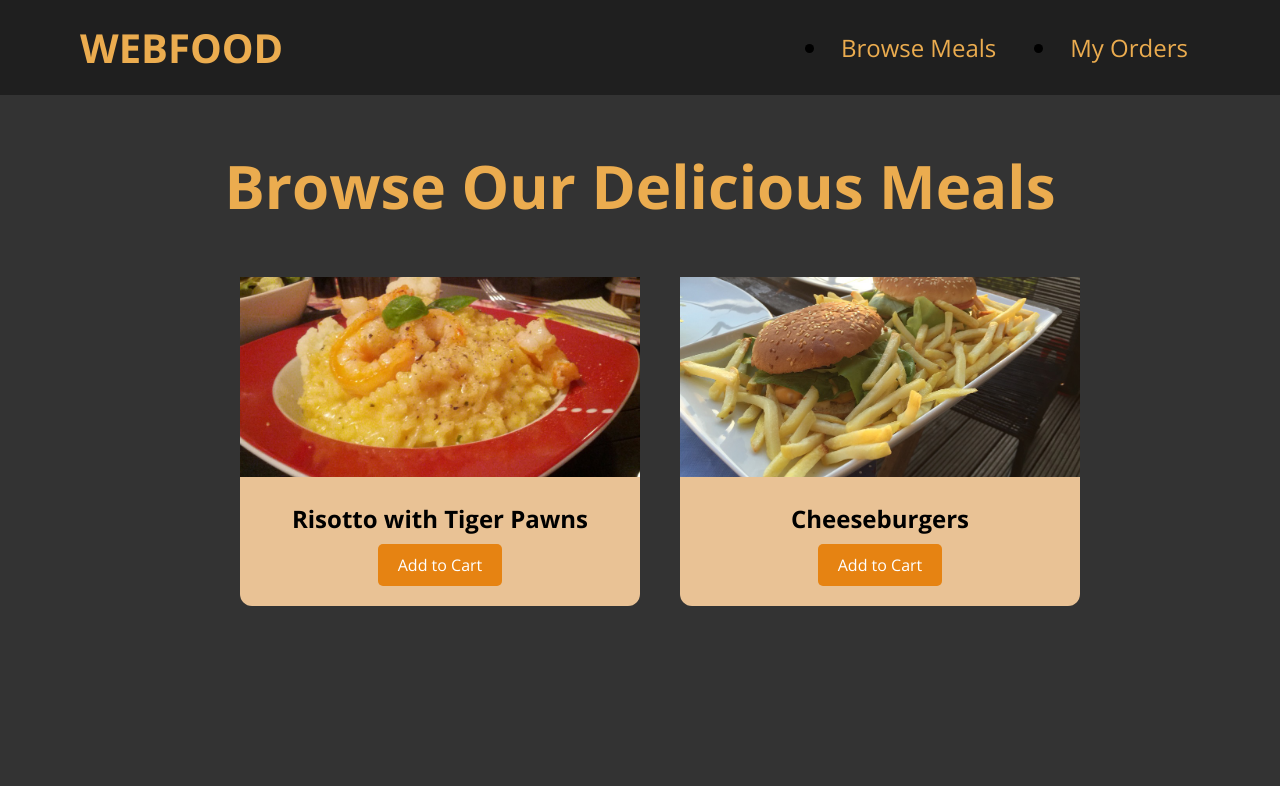
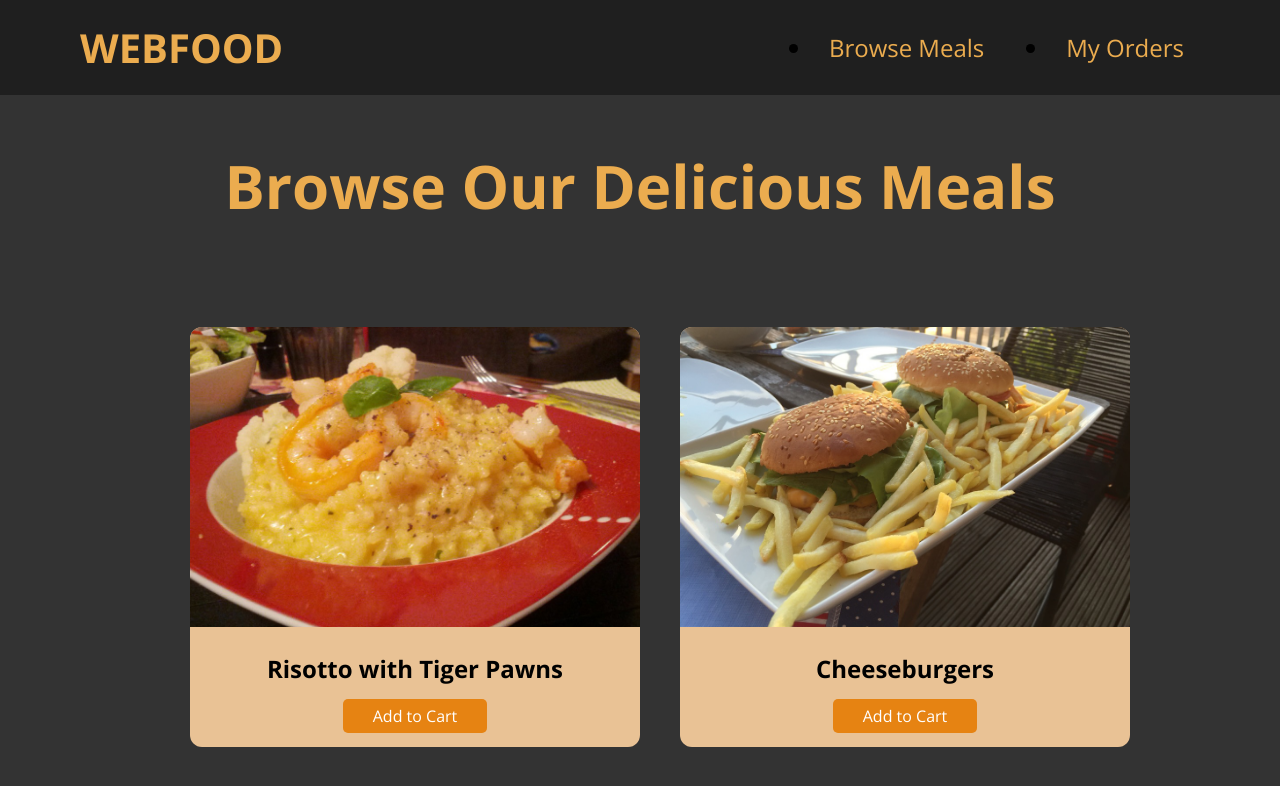
Before and after one commit to DakiTheBest/webfood-moj, a plain HTML site: page index.html in a window 1280 px wide. Drawn offline with nearby package versions, Linux system fonts and the light colour scheme.

Commit message:
finished code

```diff
--- a/style.css
+++ b/style.css
@@ -11,10 +11,6 @@ header {
   align-items: center;
 }
 
-header a {
-  text-decoration: none;
-}
-
 header ul {
   display: flex;
 }
@@ -26,8 +22,9 @@ header li {
 }
 
 header nav a {
+  text-decoration: none;
   color: rgb(235, 172, 79);
-  padding: 12px;
+  padding: 8px 16px;
   border-radius: 8px;
 }
 
@@ -50,10 +47,11 @@ main h1 {
   font-family: "Open Sans", sans-serif;
   font-size: 60px;
   color: rgb(235, 172, 79);
+  margin-bottom: 100px;
 }
 
 img {
-  height: 200px;
+  height: 300px;
   width: 100%;
   object-fit: cover;
 }
@@ -64,21 +62,22 @@ main ul {
 }
 
 main li {
-  width: 400px;
+  width: 450px;
   margin: 0 20px;
   list-style: none;
   background-color: rgb(233, 194, 149);
   font-family: "Open Sans", sans-serif;
   border-radius: 12px;
   text-align: center;
-  padding-bottom: 30px;
+  padding-bottom: 20px;
+  overflow: hidden;
 }
 
 main li a {
   text-decoration: none;
   background-color: rgb(230, 131, 18);
   color:white;
-  padding: 10px 20px;
+  padding: 6px 30px;
   border-radius: 5px;
 }
 
```
